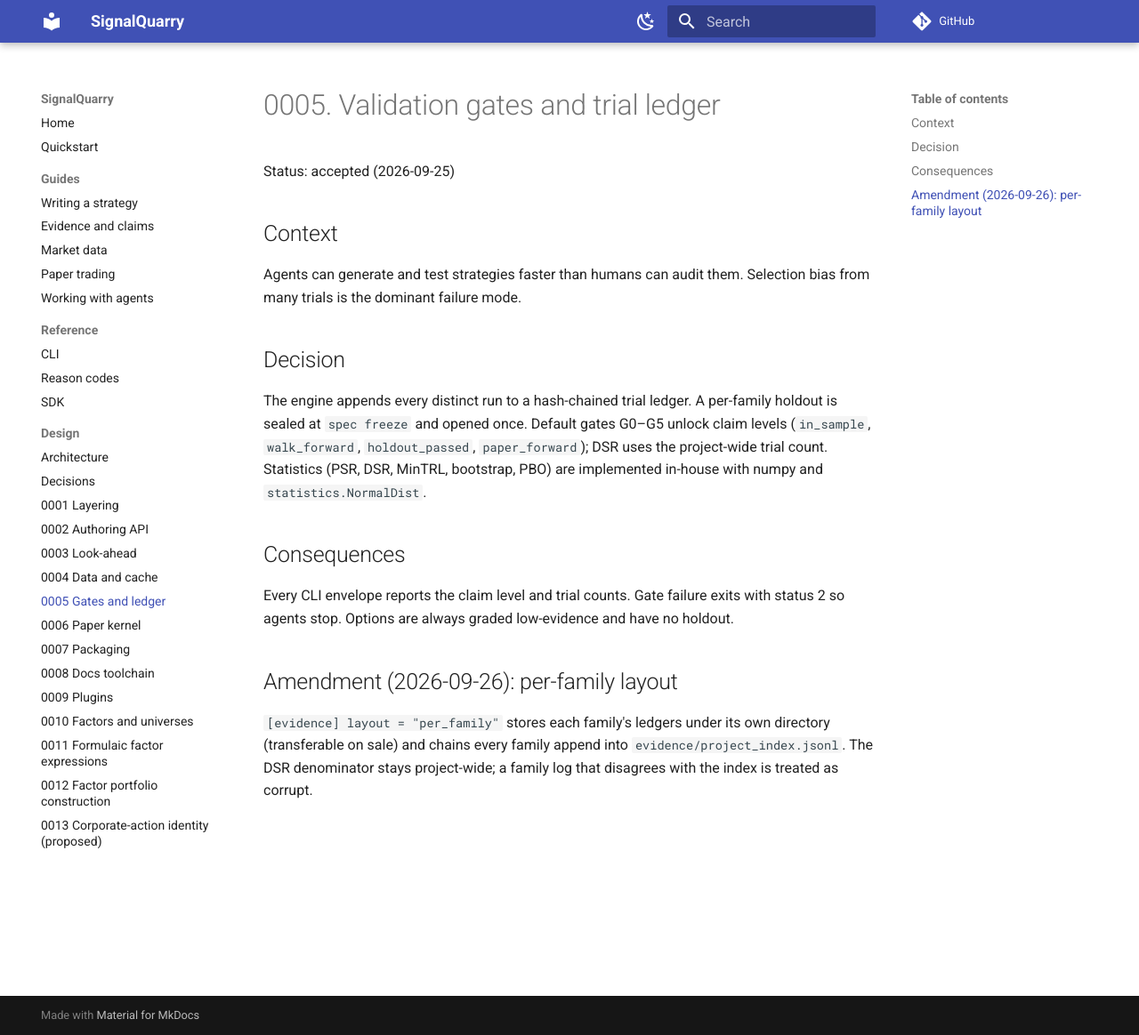
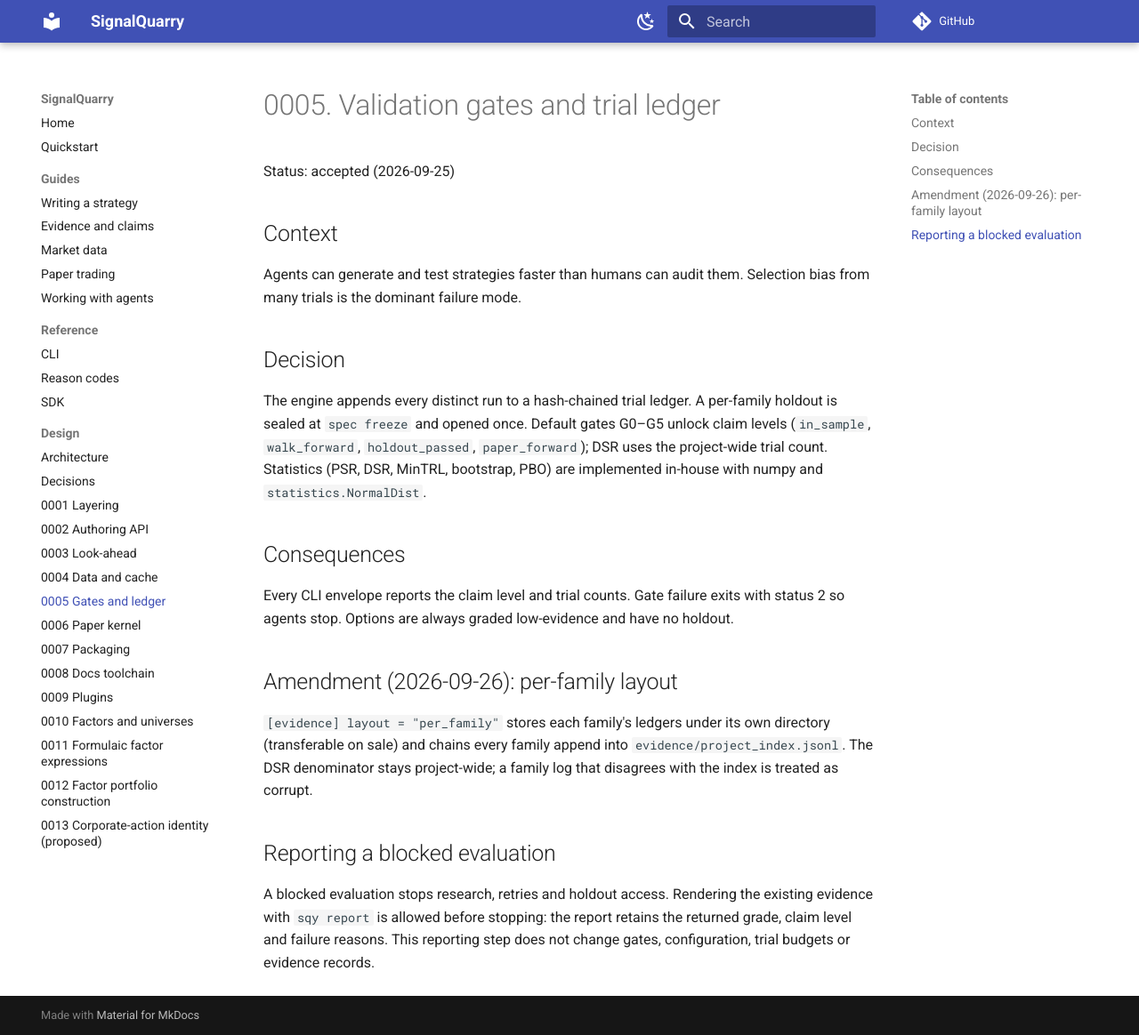
Before and after one commit to specsignal-labs/signalquarry, an MkDocs documentation site: the page built from docs/adr/0005-validation-gates-and-trial-ledger.md, in a window 1280 px wide and 1164 px high. Shown: the whole window at 89% size. Built offline with MkDocs 1.6.1 and Material for MkDocs 9.7.7, drawn with Linux system fonts in a browser that asks for light colours; comment, search, counter and statistics services are not loaded.

Commit message:
fix: align agent acceptance contracts and blocked reporting
Signed-off-by: SpecSignal Labs <specsignal-labs@users.noreply.github.com>

```diff
--- a/docs/adr/0005-validation-gates-and-trial-ledger.md
+++ b/docs/adr/0005-validation-gates-and-trial-ledger.md
@@ -20,3 +20,10 @@ Every CLI envelope reports the claim level and trial counts. Gate failure exits
 directory (transferable on sale) and chains every family append into
 `evidence/project_index.jsonl`. The DSR denominator stays project-wide; a family log
 that disagrees with the index is treated as corrupt.
+
+## Reporting a blocked evaluation
+
+A blocked evaluation stops research, retries and holdout access. Rendering the
+existing evidence with `sqy report` is allowed before stopping: the report retains
+the returned grade, claim level and failure reasons. This reporting step does not
+change gates, configuration, trial budgets or evidence records.
--- a/docs/llms-full.txt
+++ b/docs/llms-full.txt
@@ -889,7 +889,7 @@ counts.
 |---|---|---|
 | 0 | ok | continue |
 | 1 | error | `INTERNAL_ERROR`: report `data.trace_id` and the stderr traceback, then stop |
-| 2 | blocked | report the reason codes and stop; never work around a gate |
+| 2 | blocked | stop research and report the reason codes; after blocked evaluation, `sqy report` may render existing evidence before stopping; never work around a gate |
 | 64 | usage | fix the command line |
 | 65 | invalid | fix the spec, code or data named in the summary |
 | 69 | unavailable | a provider, broker or credential is missing; tell the human |
```
Also changed, not shown: docs/agents.md (+1 -1 lines), src/signalquarry/guides/agents.md (+1 -1 lines), src/signalquarry/templates/project/AGENTS.md (+5 -2 lines), 4 other files.
